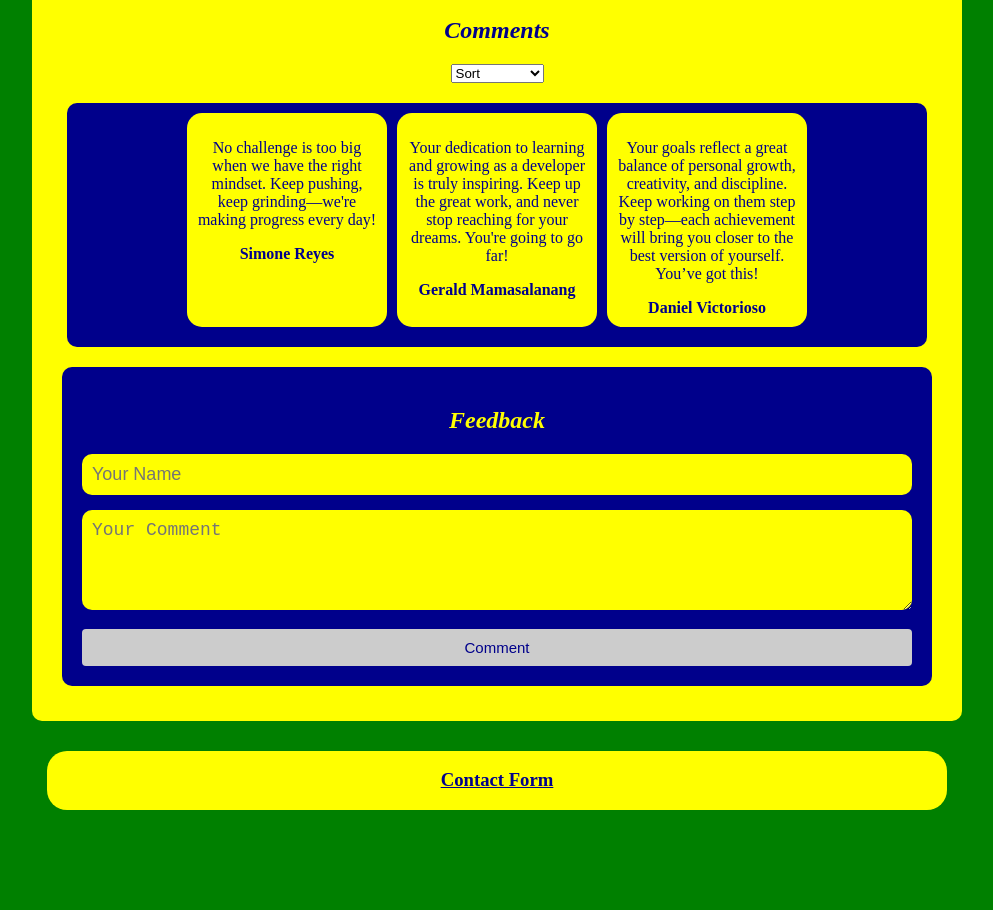
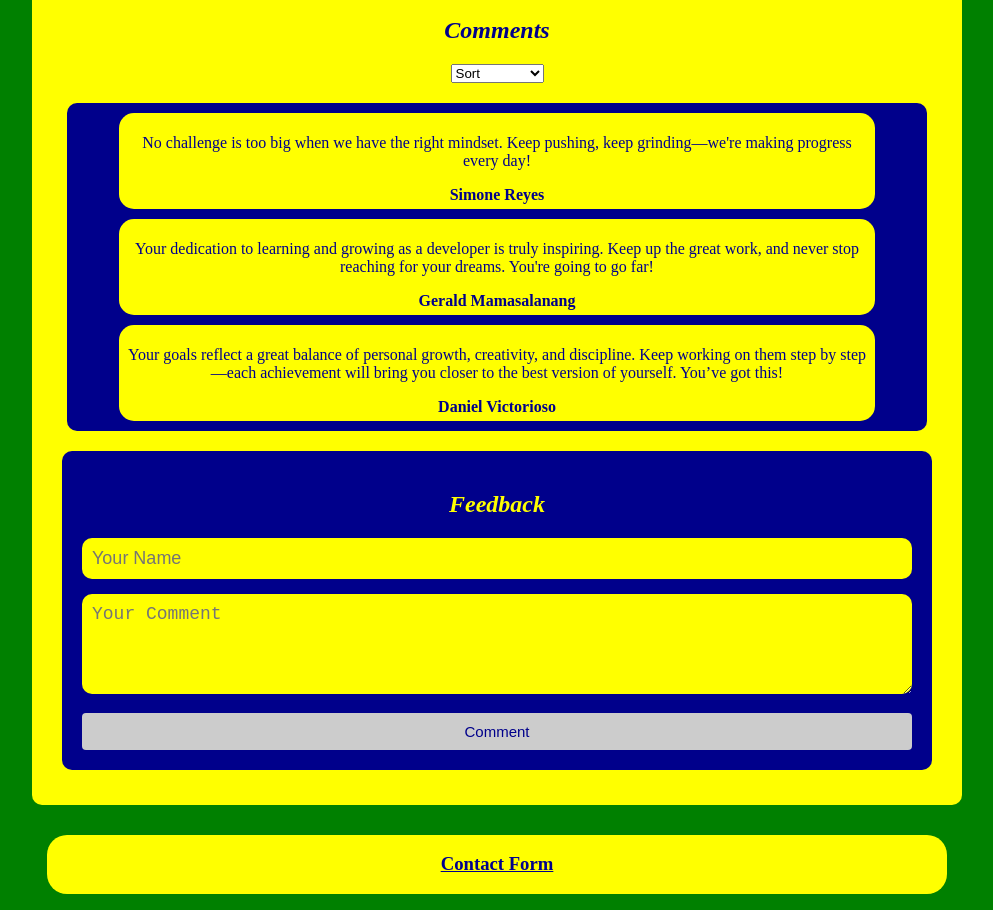
Before and after one commit to PUP-BSIT/exercise-10-errawrs, a plain HTML site: page delumen_ivan/index.html in a window 1280 px wide. Shown: the part 2015-2925 px from the top of the page, without its empty margins (143-1136 px from the left). Before the commit the page ends 2845 px from the top, so only its background shows below. Drawn offline with Linux system fonts and the light colour scheme.

Commit message:
change the width and margin, padding to comment-item

```diff
--- a/delumen_ivan/style.css
+++ b/delumen_ivan/style.css
@@ -252,13 +252,12 @@ button {
 }
 
 .comment-item {
-    width: 200px;
+    width: 90%;
     background-color: yellow;
-    padding: 10px;
+    padding: 5px;
     border-radius: 15px;
     text-align: center;
     box-sizing: border-box;
-    margin-bottom: 10px;
 }
 
 .disabled {
```
